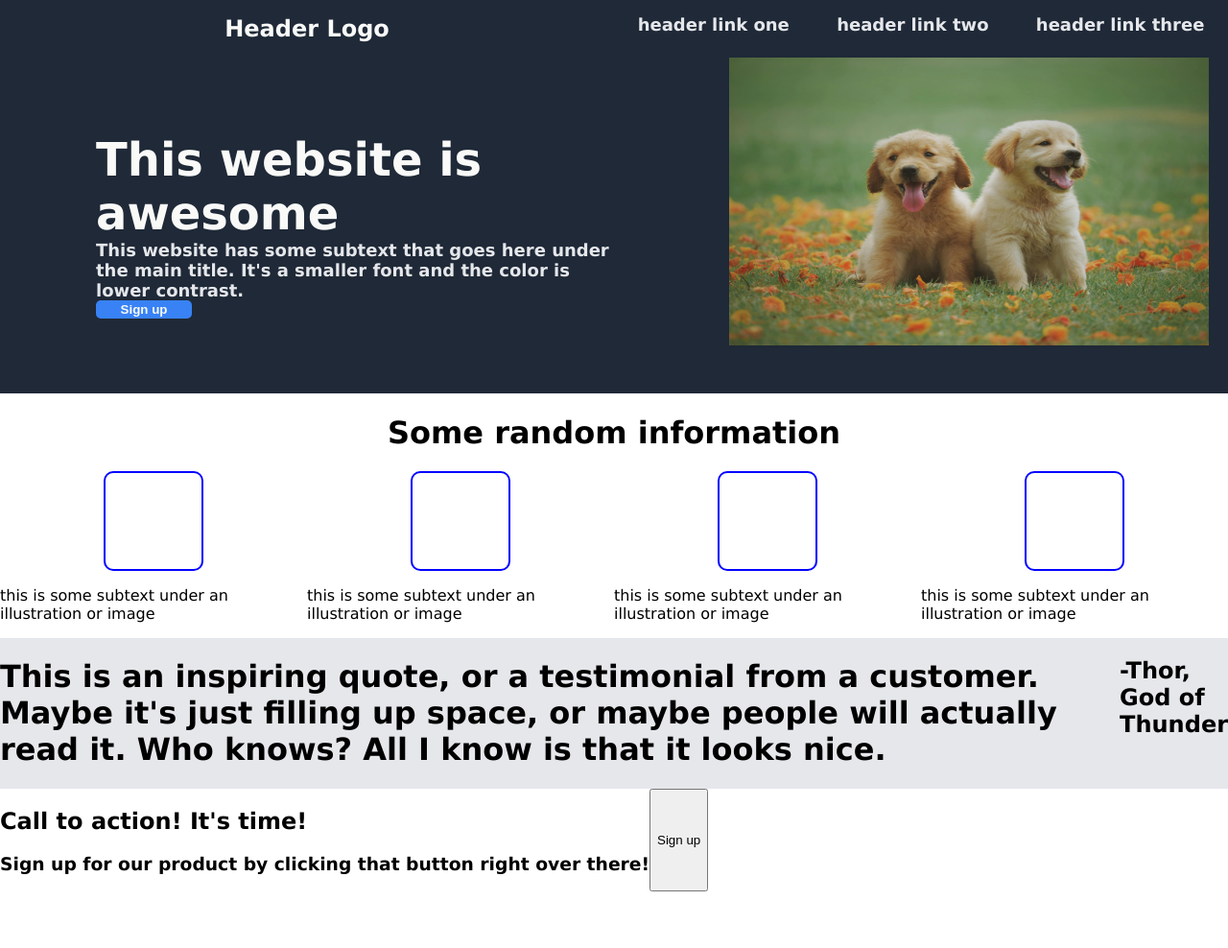
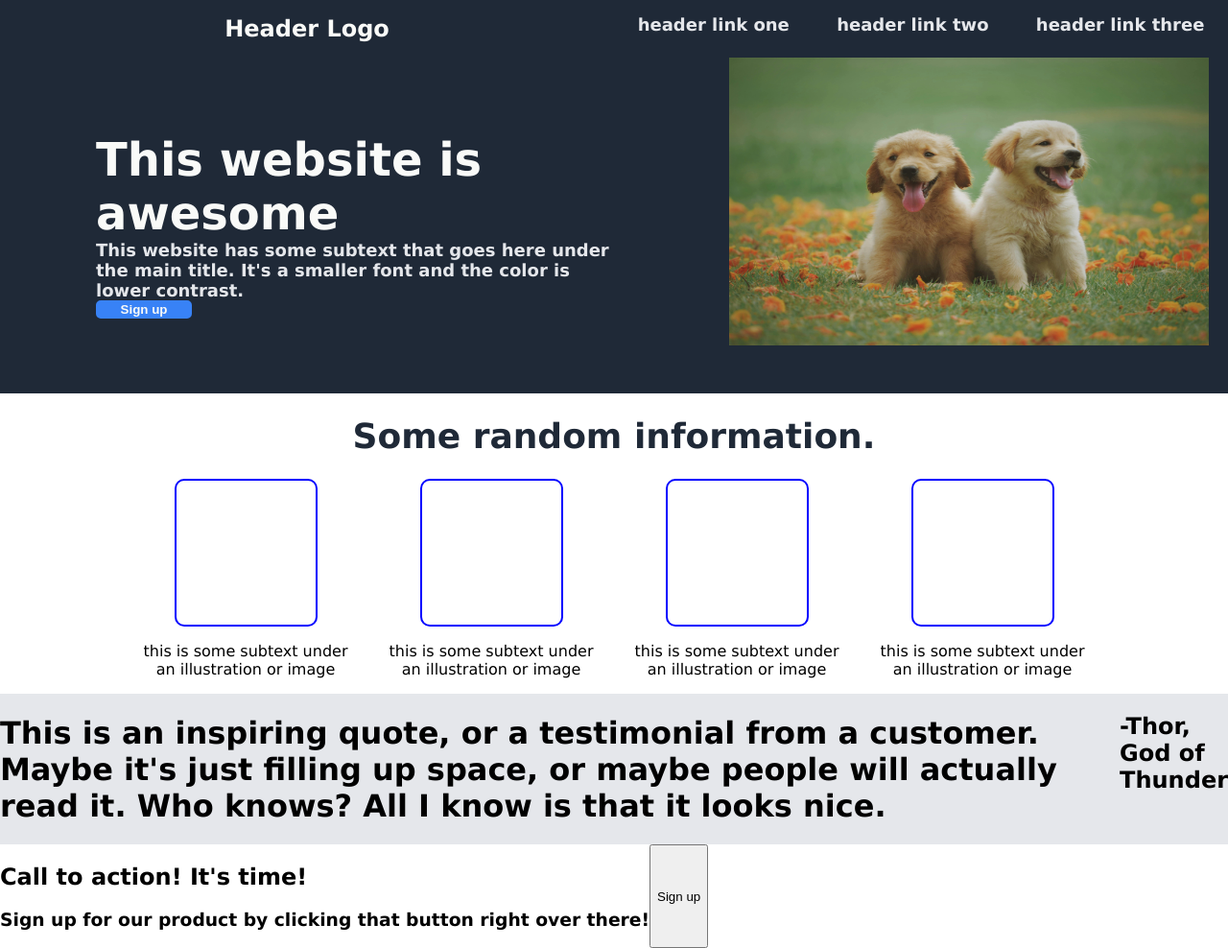
Before and after one commit to Ardit-K/odin-landing, a plain HTML site: page index.html in a window 1280 px wide. Shown: the whole page at 96% size. Before the commit the page ends 929 px from the top, so only its background shows below. Drawn offline with Linux system fonts and the light colour scheme.

Commit message:
feat(index.html): Sec. 2 style complete.

```diff
--- a/index.css
+++ b/index.css
@@ -17,6 +17,7 @@ body{
 .sec-2{
     flex-direction: column;
     align-items: center;
+    justify-content: space-around;
 }
 .sec-3{
     background-color: #E5E7EB;;
@@ -88,14 +89,31 @@ body{
 .boxes{
     flex-direction: row;
     justify-content: space-around;
+    width: 80%;
 }
 .box-group{
     flex-direction: column;
     align-items: center;
+    width: 200px;
+    margin-left: 10px;
+    margin-right: 10px;
+    box-sizing: border-box;
 }
 .box-square{
-    width: 100px;
-    height: 100px;
+    width: 145px;
+    height: 150px;
     border: 2px solid blue;
     border-radius: 10px;
 }
+.box-text{
+    text-align: center;
+}
+.info-header-text{
+    font-size: 36px;
+    color: #1f2937;
+    font-weight: 900;
+}
+.info{
+    width: 100%;
+    justify-content: center;
+}
--- a/index.html
+++ b/index.html
@@ -33,7 +33,8 @@
         </div>
     </div>
     <div class="sec-2 flex-container">
-        <h1>Some random information</h1>
+        <div class="info flex-container"><h1 class="info-header-text"
+            >Some random information.</h1></div>
         <div class="boxes flex-container">
             <div class="box-group flex-container">
                 <div class="box-square"></div>
```
